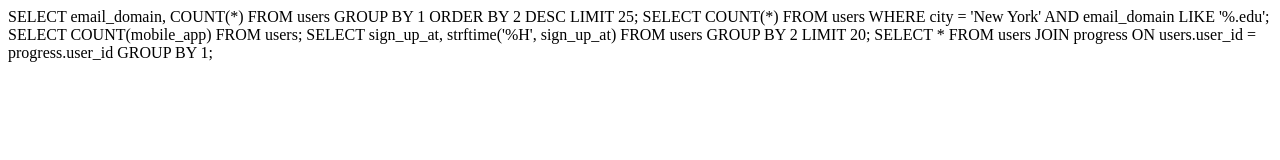
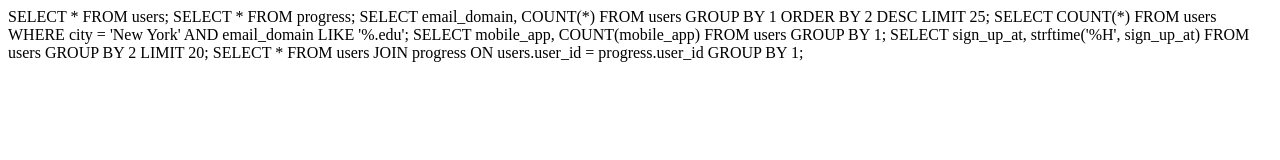
Before and after one commit to ramosy1/codecademy_learners_mockup_data, a plain HTML site: page index.html in a window 1280 px wide. Drawn offline with Linux system fonts and the light colour scheme.

Commit message:
update 1

```diff
--- a/index.html
+++ b/index.html
@@ -8,31 +8,44 @@
 </head>
 <body>
 
+    <!-- Table 1 -->
+    SELECT *
+    FROM users;
 
-    <!-- No.2 -->
+
+    <!-- Table 2 -->
+    SELECT *
+    FROM progress;
+
+
+    <!-- What are the Top 25 schools (.edu domains)? -->
     SELECT email_domain, COUNT(*) FROM users
     GROUP BY 1
     ORDER BY 2 DESC
     LIMIT 25;
 
+
+    <!-- How many .edu learners are located in New York? -->
     SELECT COUNT(*)
     FROM users
     WHERE city = 'New York'
     AND email_domain LIKE '%.edu';
 
-    SELECT COUNT(mobile_app)
-    FROM users;
+
+    <!-- How many of these Codecademy learners are using the mobile app? -->
+    SELECT mobile_app, COUNT(mobile_app)
+    FROM users
+    GROUP BY 1;
 
 
-    <!-- No.3 -->
+    <!-- query for the sign up counts for each hour. -->
     SELECT sign_up_at,
        strftime('%H', sign_up_at)
     FROM users
     GROUP BY 2
     LIMIT 20;
 
-
-    <!-- No.4 -->
+    <!-- Join the two tables using JOIN -->
     SELECT *
     FROM users
     JOIN progress
@@ -42,13 +55,5 @@
     <!-- Working on 4. Reviewing WITH Clause -->
 
 
-
-
-
-
-
-
-
-
-</body>
+    </body>
 </html>
```
